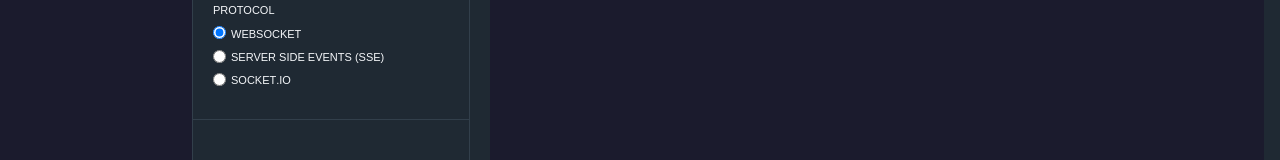
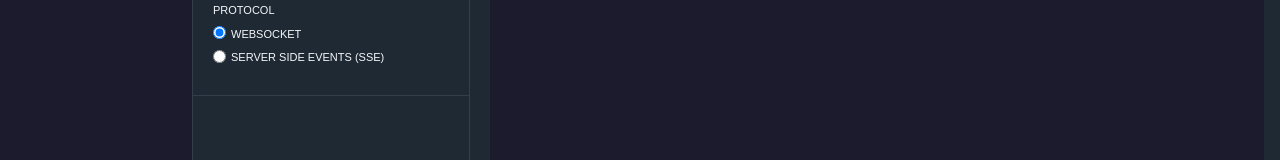
Before and after one commit to oslabs-beta/socketcast, a React app: page / in a window 1280 px wide. Shown: the part 247-407 px from the top of the page. Built offline with nearby package versions, Linux system fonts and the light colour scheme.

Commit message:
Removed unused socket.io protocol

```diff
--- a/src/components/ServerForm.tsx
+++ b/src/components/ServerForm.tsx
@@ -59,10 +59,6 @@
             <input name="protocol" type="radio" id="sse" checked={protocol === 'sse'} onClick={() => updateProtocol('sse')} />
             <label htmlFor="sse">Server Side Events (SSE)</label>
           </div>
-          <div className="input-container radio">
-            <input name="protocol" type="radio" id="socketio" checked={protocol === 'socketio'} onClick={() => updateProtocol('socketio')} />
-            <label htmlFor="socketio">socket.io</label>
-          </div>
         </div>
       </form>
     </div>
```
